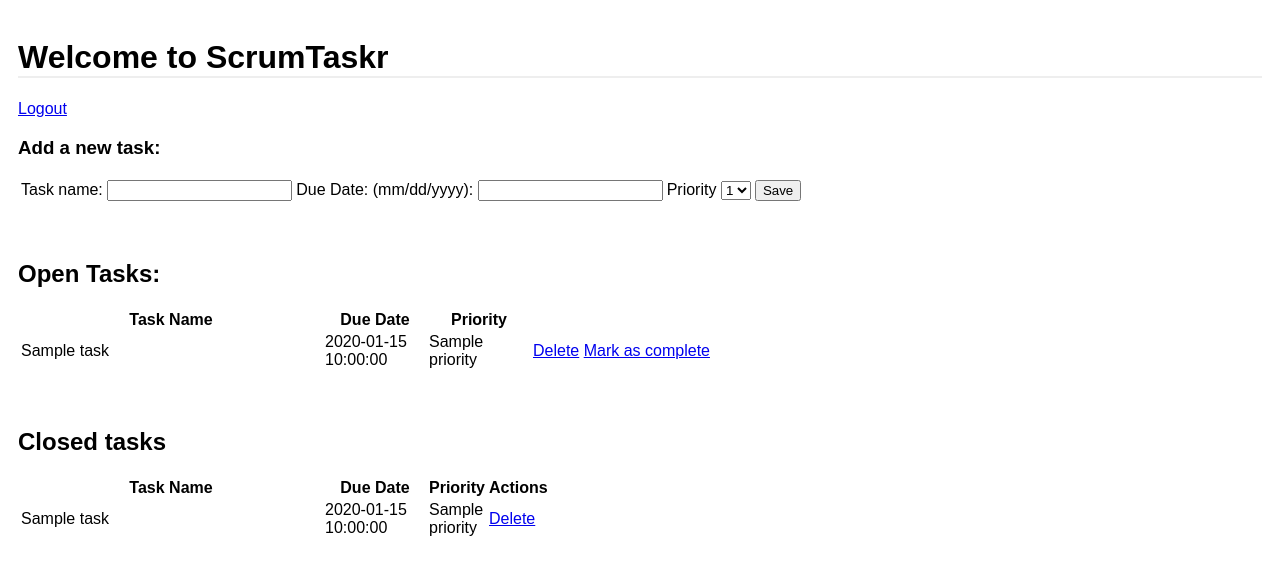
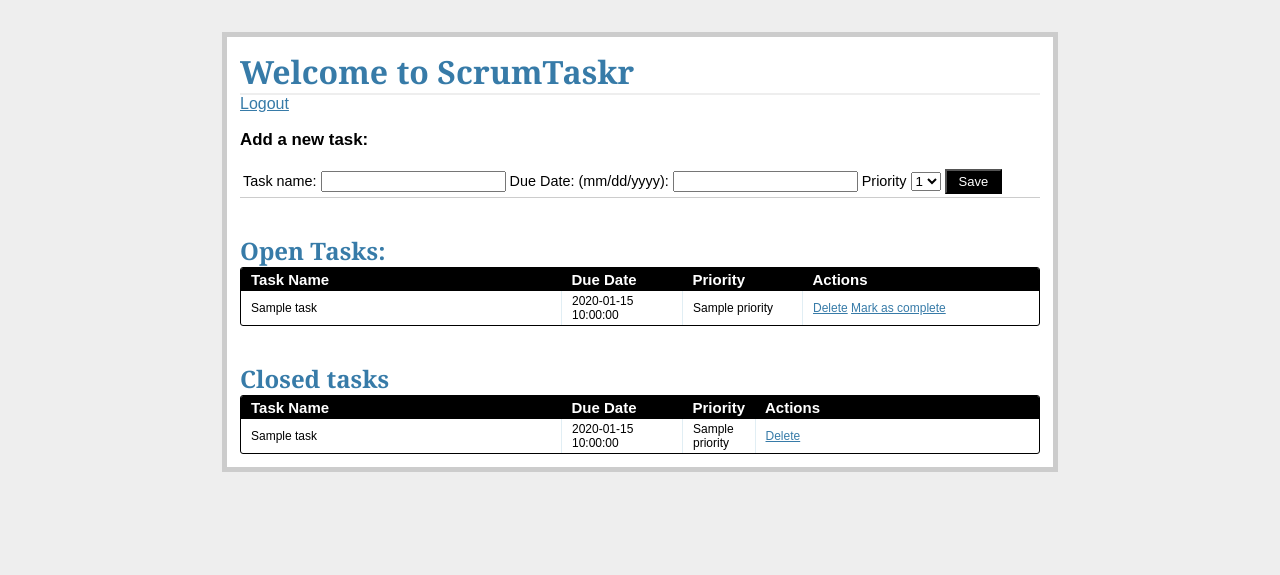
Before and after one commit to kwikiel/scrumtasker, a Flask app: template templates/tasks.html in a window 1280 px wide. Shown: the top 575 px of the page. Run offline with Flask 2, Linux system fonts and the light colour scheme; tables that the repository leaves empty hold one stand-in row (values such as "Sample post"); the template is opened without the code that fills it: values that come from a table or form of the project are taken from there, most other values are stand-ins (such as "Sample title", 1, 10 or a date in 2020).

Commit message:
Design and usability fixes

```diff
--- a/_config.py
+++ b/_config.py
@@ -9,3 +9,4 @@ PASSWORD = 'admin'
 WTF_CSRF_ENABLED = True
 SECRET_KEY = 'my_precious'
 DATABASE_PATH = os.path.join(basedir, DATABASE)
+SQLALCHEMY_DATABASE_URI = 'sqlite:///' + DATABASE_PATH
--- a/static/css/main.css
+++ b/static/css/main.css
@@ -1,25 +1,127 @@
+body {
+  font-family: sans-serif;
+  background: #eee;
+}
+
+a, h1, h2 {
+  color: #377BA8;
+}
+
+h1, h2 {
+  font-family: 'Georgia', serif;
+  margin: 0;
+}
+
+h1 {
+  border-bottom: 2px solid #eee;
+}
+
+h2 {
+  font-size: 1.5em;
+}
+
 .page {
-   padding: 10px;
+  margin: 2em auto;
+  width: 50em;
+  border: 5px solid #ccc;
+  padding: 0.8em;
+  background: white;
+}
+
+.entries {
+  list-style: none;
+  margin: 0;
+  padding: 0;
+}
+
+.entries li {
+  margin: 0.8em 1.2em;
+}
+
+.entries li h2 {
+  margin-left: -1em;
+}
+
+.add-task {
+  font-size: 0.9em;
+  border-bottom: 1px solid #ccc;
+}
+.add-task dl {
+  font-weight: bold;
+}
+
+.metanav {
+  text-align: right;
+  font-size: 0.8em;
+  padding: 0.3em;
+  margin-bottom: 1em;
+  background: #fafafa;
 }
 
 .flash {
-   background-color: rgb(65, 211, 34);
-   padding: 10px;
+  background: #CEE5F5;
+  padding: 0.5em;
 }
 
-body {
-   font-family: Arial, "MS Trebuchet", sans-serif;
+.error {
+  background: #F0D6D6;
+  padding: 0.5em;
 }
 
-a h1 h2 {
-    color: #377BA8;
+.datagrid table {
+  border-collapse: collapse;
+  text-align: left;
+  width: 100%;
 }
 
-h1 h2 {
-    font-family: "Georgia", serif;
-    margin: 0;
+.datagrid {
+  background: #fff;
+  overflow: hidden;
+  border: 1px solid #000000;
+  border-radius: 3px;
 }
 
-h1 {
-    border-bottom: 2px solid #eee;
+.datagrid table td, .datagrid table th {
+  padding: 3px 10px;
 }
+
+.datagrid table thead th {
+  background-color:#000000;
+  color:#FFFFFF;
+  font-size: 15px;
+  font-weight: bold;
+}
+.datagrid table thead th:first-child {
+  border: none;
+}
+
+.datagrid table tbody td {
+  color: #000000;
+  border-left: 1px solid #E1EEF4;
+  font-size: 12px;
+  font-weight: normal;
+}
+
+.datagrid table tbody .alt td {
+  background: #E1EEF4;
+  color: #000000;
+}
+
+.datagrid table tbody td:first-child {
+  border-left: none;
+}
+
+.datagrid table tbody tr:last-child td {
+  border-bottom: none;
+}
+
+.button {
+  background-color:#000;
+  display:inline-block;
+  color:#ffffff;
+  font-size:13px;
+  padding:3px 12px;
+  margin: 0;
+  text-decoration:none;
+  position:relative;
+}
--- a/templates/tasks.html
+++ b/templates/tasks.html
@@ -41,6 +41,7 @@
                 <th width="300px"><strong>Task Name</strong></th>
                 <th width="100px"><strong>Due Date</strong></th>
                 <th width="100px"><strong>Priority</strong></th>
+                <th><strong>Actions</strong></th>
             </tr>
         </thead>
         {% for task in open_tasks %}
```
Also changed, not shown: db_create.py (+6 -12 lines), models.py (added, +22 -0 lines).
